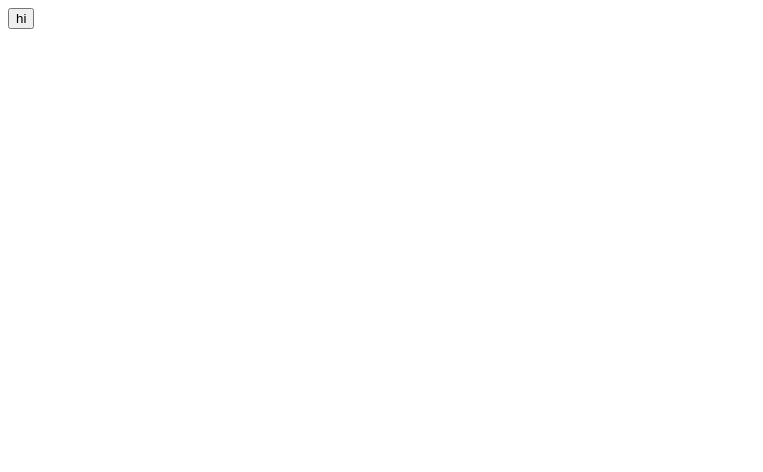
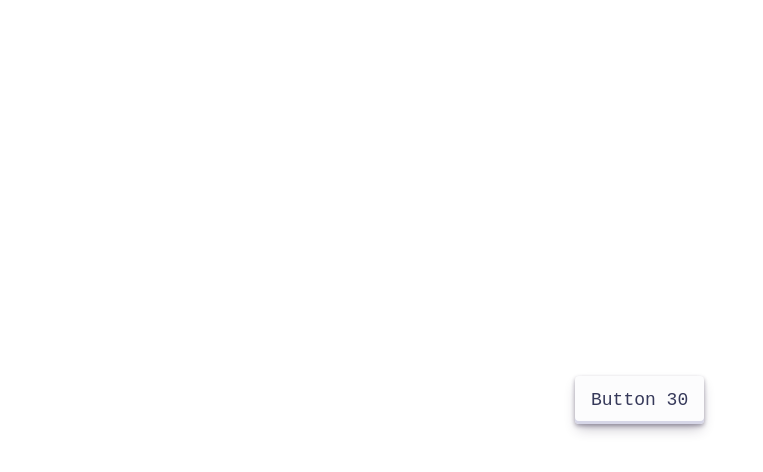
Before and after one commit to MinecraftPro63/shadowrealm, a plain HTML site: page index.html in a window 1280 px wide. Shown: the whole page, without its empty margins (0-763 px from the left). Drawn offline with Linux system fonts and the light colour scheme.

Commit message:
Resolved merge conflicts

```diff
--- a/index.html
+++ b/index.html
@@ -1 +1,79 @@
-<button>hi</button>
+<!DOCTYPE html>
+<html lang="en">
+<head>
+<meta charset="UTF-8">
+<meta name="viewport" content="width=device-width, initial-scale=1.0">
+<title>ShadowRealm - Website</title>
+<style>
+html, body {
+  height: 100%;
+  margin: 0;
+  display: flex;
+  justify-content: center;
+  align-items: center;
+}
+
+.container {
+  text-align: center;
+}
+
+.button-30 {
+  align-items: center;
+  appearance: none;
+  background-color: #FCFCFD;
+  border-radius: 4px;
+  border-width: 0;
+  box-shadow: rgba(45, 35, 66, 0.4) 0 2px 4px,rgba(45, 35, 66, 0.3) 0 7px 13px -3px,#D6D6E7 0 -3px 0 inset;
+  box-sizing: border-box;
+  color: #36395A;
+  cursor: pointer;
+  display: inline-flex;
+  font-family: "JetBrains Mono",monospace;
+  height: 48px;
+  justify-content: center;
+  line-height: 1;
+  list-style: none;
+  overflow: hidden;
+  padding-left: 16px;
+  padding-right: 16px;
+  position: relative;
+  text-align: left;
+  text-decoration: none;
+  transition: box-shadow .15s,transform .15s;
+  user-select: none;
+  -webkit-user-select: none;
+  touch-action: manipulation;
+  white-space: nowrap;
+  will-change: box-shadow,transform;
+  font-size: 18px;
+}
+
+.button-30:focus {
+  box-shadow: #D6D6E7 0 0 0 1.5px inset, rgba(45, 35, 66, 0.4) 0 2px 4px, rgba(45, 35, 66, 0.3) 0 7px 13px -3px, #D6D6E7 0 -3px 0 inset;
+}
+
+.button-30:hover {
+  box-shadow: rgba(45, 35, 66, 0.4) 0 4px 8px, rgba(45, 35, 66, 0.3) 0 7px 13px -3px, #D6D6E7 0 -3px 0 inset;
+  transform: translateY(-2px);
+}
+
+.button-30:active {
+  box-shadow: #D6D6E7 0 3px 7px inset;
+  transform: translateY(2px);
+}
+</style>
+</head>
+<body>
+
+<div class="container">
+  <button class="button-30" role="button" onclick="clicked()">Button 30</button>
+</div>
+
+<script>
+    function clicked() {
+        window.alert("Multplie viruses are trying to get into your device.")
+    }
+</script>
+
+</body>
+</html>
```
Also changed, not shown: updatefile.txt.
